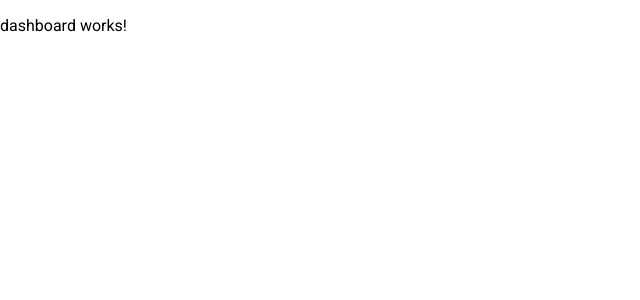
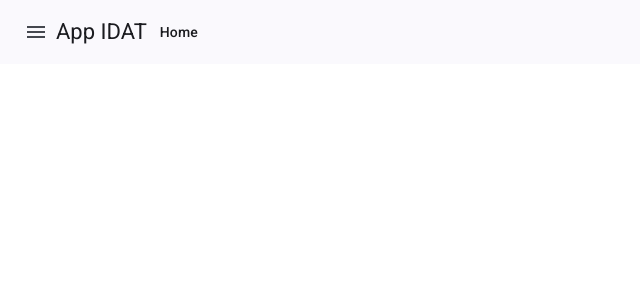
Before and after one commit to tonylex12/app-patas-idat, an Angular app: page /dashboard in a window 1280 px wide. Shown: the top 300 px of the page, without its empty margins (0-640 px from the left). Built offline with nearby package versions, Linux system fonts and the light colour scheme.

Commit message:
mascota view model añadida

```diff
--- a/src/app/auth.guard.ts
+++ b/src/app/auth.guard.ts
@@ -1,7 +1,7 @@
 import { CanActivateFn, Router } from '@angular/router';
 import { LoginViewmodelService } from './viewmodels/login-viewmodel.service';
 import { inject } from '@angular/core';
-import { map } from 'rxjs';
+// import { map } from 'rxjs';
 
 export const authGuard: CanActivateFn = (route, state) => {
   const loginViewModel = inject(LoginViewmodelService);
--- a/src/app/dashboard/dashboard.component.html
+++ b/src/app/dashboard/dashboard.component.html
@@ -1,3 +1,25 @@
-<p>dashboard works!</p>
+<mat-toolbar color="primary">
+  <button
+    mat-icon-button
+    class="example-icon"
+    aria-label="Example icon-button with menu icon"
+  >
+    <mat-icon>menu</mat-icon>
+  </button>
+  <span>App IDAT</span>
+  <button mat-button (click)="goHome()">Home</button>
+  <!-- <button mat-button (click)="goCurso()">Curso</button>
+  <button mat-button (click)="goAlumno()">Alumno</button> -->
+
+  <!-- <span class="example-spacer"></span>
+  <button
+    mat-icon-button
+    class="example-icon"
+    aria-label="Example icon-button with share icon"
+    (click)="logout()"
+  >
+    <mat-icon>power_settings_new</mat-icon>
+  </button> -->
+</mat-toolbar>
 
 <router-outlet></router-outlet>
--- a/src/app/dashboard/dashboard.component.ts
+++ b/src/app/dashboard/dashboard.component.ts
@@ -1,5 +1,5 @@
 import { Component } from '@angular/core';
-import { RouterOutlet } from '@angular/router';
+import { ActivatedRoute, Router, RouterOutlet } from '@angular/router';
 import { MaterialModule } from '../material/material/material.module';
 
 @Component({
@@ -9,4 +9,10 @@ import { MaterialModule } from '../material/material/material.module';
   templateUrl: './dashboard.component.html',
   styleUrl: './dashboard.component.css',
 })
-export class DashboardComponent {}
+export class DashboardComponent {
+  constructor(private router: Router, private route: ActivatedRoute) {}
+
+  goHome() {
+    this.router.navigate(['home'], { relativeTo: this.route });
+  }
+}
```
Also changed, not shown: src/app/models/mascota-response.model.ts (added, +7 -0 lines), src/app/viewmodels/mascota-viewmodel.service.ts (added, +10 -0 lines), 1 other file (tests, documents, lock files or other folders).
